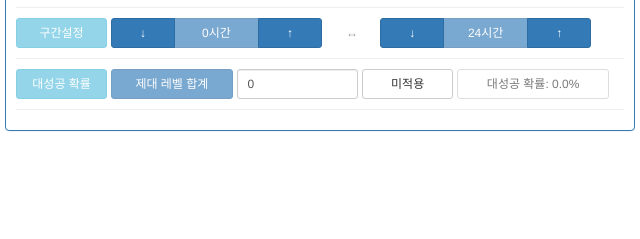
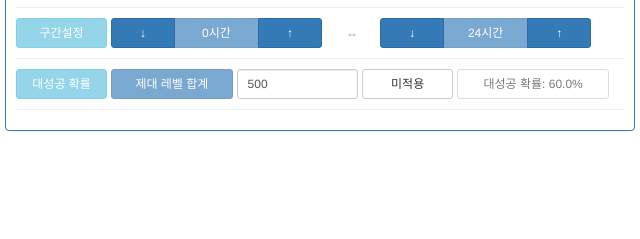
Before and after one commit to tempkaridc/gf, a plain HTML site: page index.html in a window 1280 px wide. Shown: the part 305-544 px from the top of the page, 640-1280 px from the left. Drawn offline with Linux system fonts and the light colour scheme.

Commit message:
UI
대성공확률 기본값을 500으로 설정

```diff
--- a/index.html
+++ b/index.html
@@ -184,13 +184,13 @@
                                     <span class="btn btn-sm btn-primary" disabled style="width:100%;">제대 레벨 합계</span>
                                 </div>
                                 <div style="width:20%; display:inline-block;">
-                                    <input id="sum_level" type="number" class="form-control input-sm" min="0" max="600" value="0">
+                                    <input id="sum_level" type="number" class="form-control input-sm" min="0" max="600" value="500">
                                 </div>
                                 <div style="width:15%; display:inline-block;">
                                     <div id="btn_toggle_sucs" class="btn btn-sm btn-default" style="width:100%;">미적용</div>
                                 </div>
                                 <div style="width:25%; display:inline-block;">
-                                    <span id="per_level" class="btn btn-sm btn-default" disabled style="width:100%;">대성공 확률: 0.0%</span>
+                                    <span id="per_level" class="btn btn-sm btn-default" disabled style="width:100%;">대성공 확률: 60.0%</span>
                                 </div>
                             </div>
                         </div>
```
